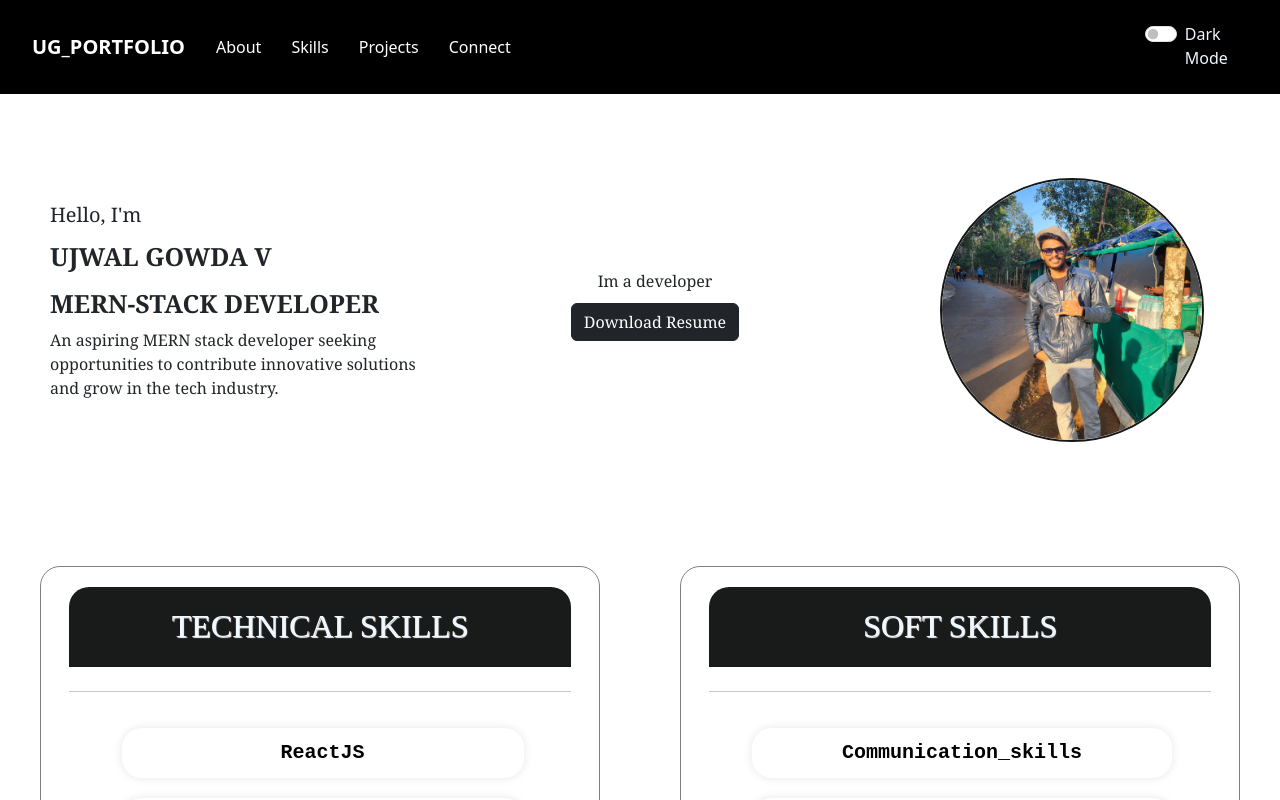
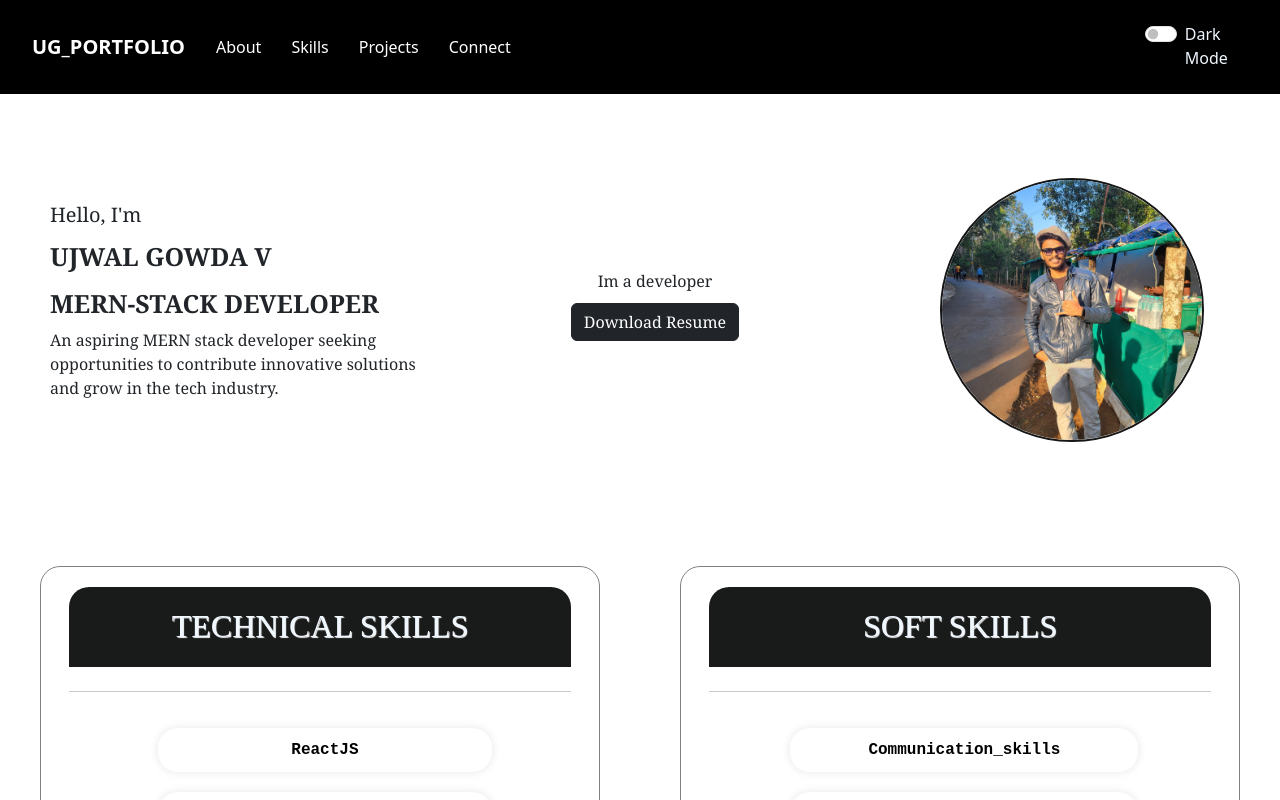
Before and after one commit to Ujwal-GV/portfolio-ug, a React (Create React App) app: page / in a window 1280 px wide. Shown: the top 800 px of the page. Built offline with nearby package versions, Linux system fonts and the light colour scheme.

Commit message:
Project and Skills changes

```diff
--- a/src/components/Project.js
+++ b/src/components/Project.js
@@ -12,7 +12,7 @@ export default function Project(props) {
 
   const myProject = {
     color: color,
-    fontSize:"20px",
+    fontSize:"100%",
     backgroundColor: "#ffffff",
     boxShadow: "0 0 10px rgba(0, 0, 0, 0.1)"
   }
--- a/src/components/Skills.js
+++ b/src/components/Skills.js
@@ -20,7 +20,7 @@ export default function Content(props) {
 
   const mySkills = {
     color: color,
-    fontSize:"20px",
+    fontSize:"100%",
     backgroundColor: "white",
     boxShadow: "0 0 10px rgba(0, 0, 0, 0.1)"
   }
```
